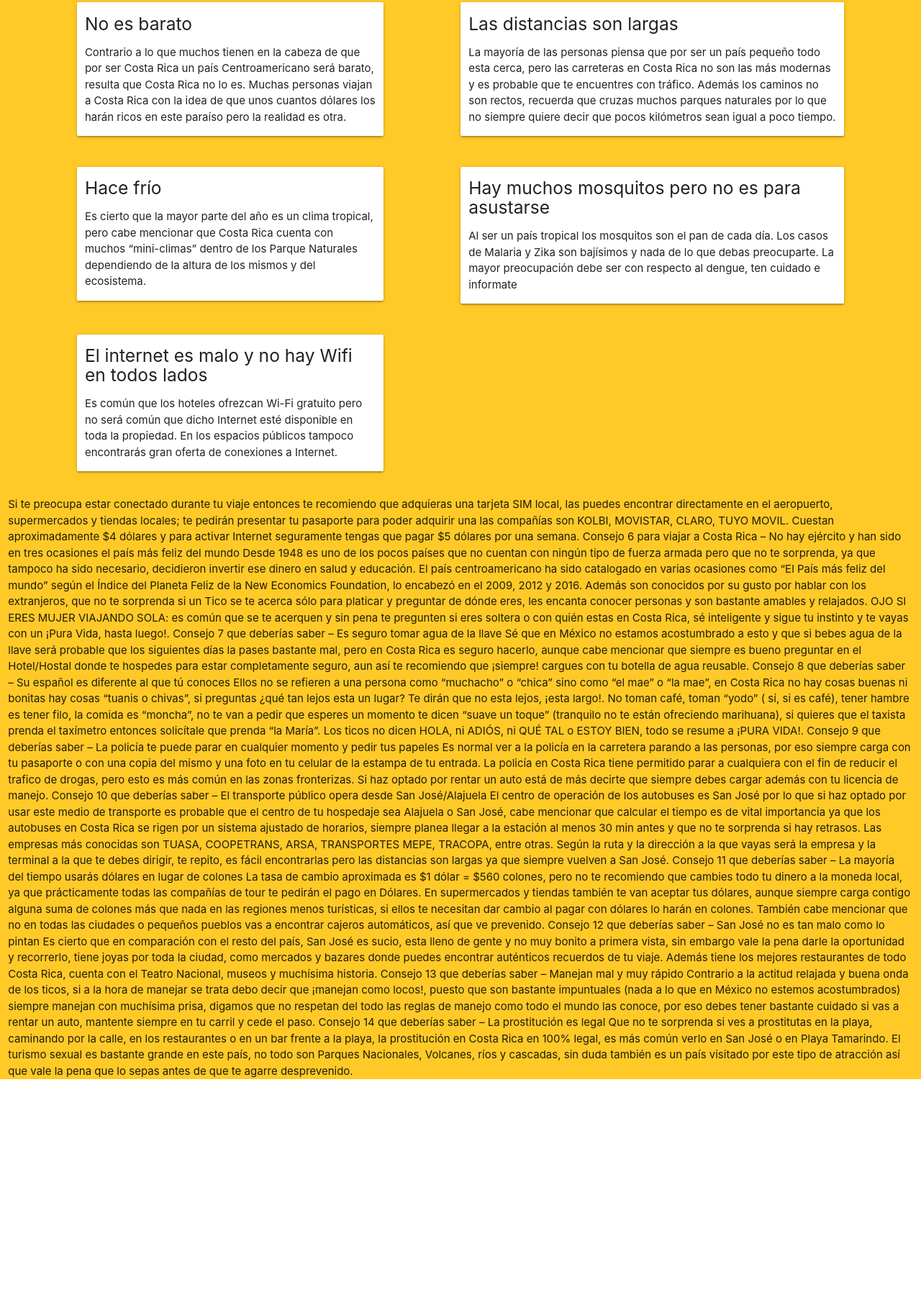
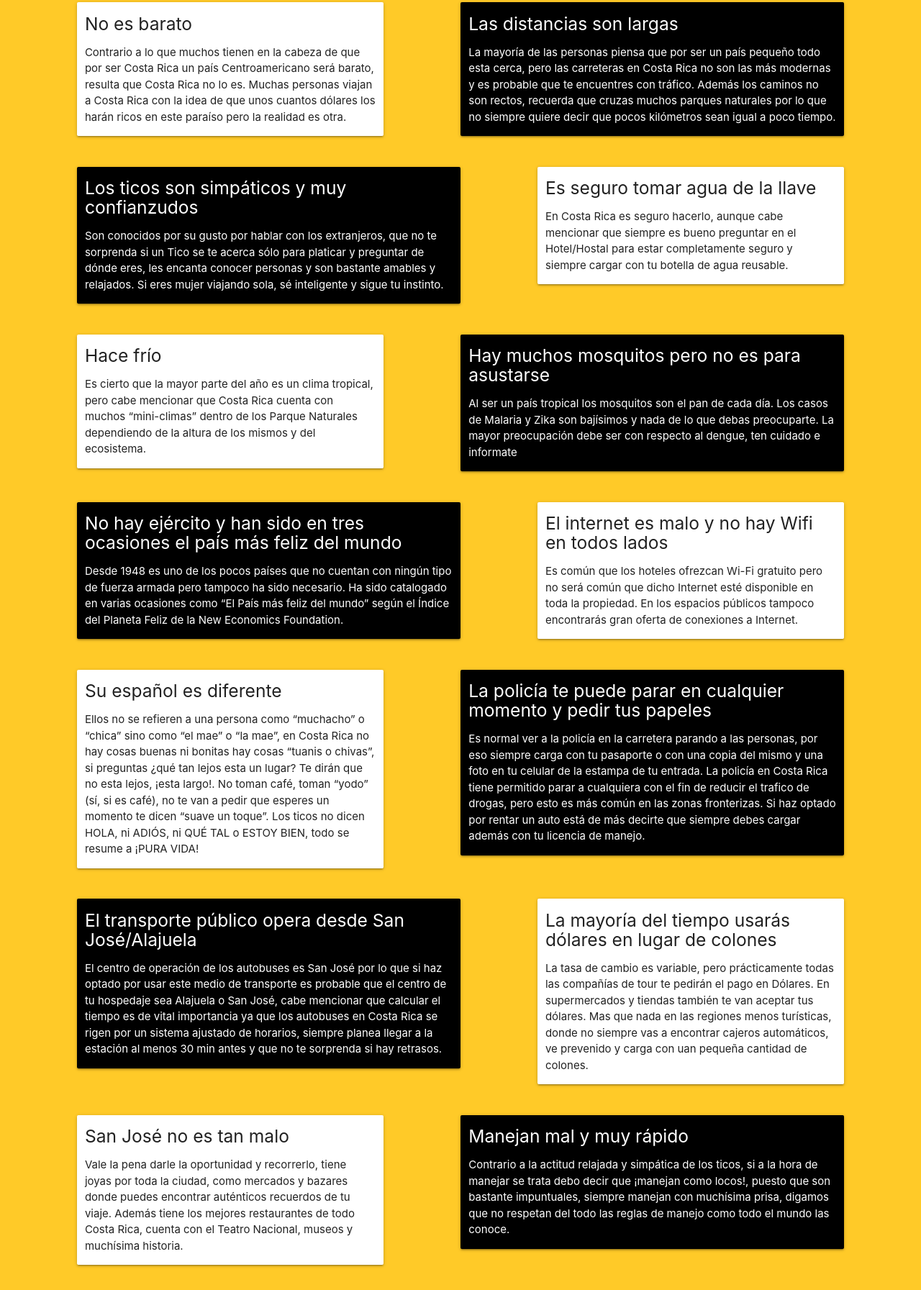
Before and after one commit to njimenezm/NextUMod3Karina, a plain HTML site: page Blog_Turismo_Materialize/recomendaciones.html in a window 1280 px wide. Shown: the part 584-2377 px from the top of the page at 72% size. Before the commit the page ends 2084 px from the top, so only its background shows below. Drawn offline with Linux system fonts and the light colour scheme.

Commit message:
recomendaciones lista

```diff
--- a/Blog_Turismo_Materialize/recomendaciones.html
+++ b/Blog_Turismo_Materialize/recomendaciones.html
@@ -53,9 +53,19 @@
     			  <h5>No es barato</h5>
     			  <p>Contrario a lo que muchos tienen en la cabeza de que por ser Costa Rica un país Centroamericano será barato, resulta que Costa Rica no lo es. Muchas personas viajan a Costa Rica con la idea de que unos cuantos dólares los harán ricos en este paraíso pero la realidad es otra.</p>
     		  </div>
-    		  <div class="card white section centered col l5 offset-l1">
+    		  <div class="card black white-text  section centered col l5 offset-l1">
     		    <h5>Las distancias son largas</h5>
     		    <p>La mayoría de las personas piensa que por ser un país pequeño todo esta cerca, pero las carreteras en Costa Rica no son las más modernas y es probable que te encuentres con tráfico. Además los caminos no son rectos, recuerda que cruzas muchos parques naturales por lo que no siempre quiere decir que pocos kilómetros sean igual a poco tiempo.</p>
+          </div>
+        </div>
+        <div class="row">
+          <div class="card black white-text section centered col l5 offset-l1">
+            <h5>Los ticos son simpáticos y muy confianzudos</h5>
+            <p>Son conocidos por su gusto por hablar con los extranjeros, que no te sorprenda si un Tico se te acerca sólo para platicar y preguntar de dónde eres, les encanta conocer personas y son bastante amables y relajados. Si eres mujer viajando sola, sé inteligente y sigue tu instinto.</p>
+          </div>
+          <div class="card white section centered col l4 offset-l1">
+            <h5>Es seguro tomar agua de la llave</h5>
+            <p>En Costa Rica es seguro hacerlo, aunque cabe mencionar que siempre es bueno preguntar en el Hotel/Hostal para estar completamente seguro y siempre cargar con tu botella de agua reusable.</p>
           </div>
         </div>
         <div class="row">
@@ -63,76 +73,53 @@
     		    <h5>Hace frío</h5>
     		    <p>Es cierto que la mayor parte del año es un clima tropical, pero cabe mencionar que Costa Rica cuenta con muchos “mini-climas” dentro de los Parque Naturales dependiendo de la altura de los mismos y del ecosistema.</p>
           </div>
-          <div class="card white section centered col l5 offset-l1">
+          <div class="card black white-text section centered col l5 offset-l1">
     		    <h5>Hay muchos mosquitos pero no es para asustarse</h5>
     		    <p>Al ser un país tropical los mosquitos son el pan de cada día. Los casos de Malaria y Zika son bajísimos y nada de lo que debas preocuparte. La mayor preocupación debe ser con respecto al dengue, ten cuidado e informate</p>
           </div>
         </div>
         <div class="row">
+          <div class="card black white-text section centered col l5 offset-l1">
+            <h5>No hay ejército y han sido en tres ocasiones el país más feliz del mundo</h5>
+            <p>Desde 1948 es uno de los pocos países que no cuentan con ningún tipo de fuerza armada pero tampoco ha sido necesario. Ha sido catalogado en varias ocasiones como “El País más feliz del mundo” según el Índice del Planeta Feliz de la New Economics Foundation.
+          </div>
           <div class="card white section centered col l4 offset-l1">
             <h5>El internet es malo y no hay Wifi en todos lados</h5>
             <p>Es común que los hoteles ofrezcan Wi-Fi gratuito pero no será común que dicho Internet esté disponible en toda la propiedad. En los espacios públicos tampoco encontrarás gran oferta de conexiones a Internet.</p>
           </div>
         </div>
-
-
-
-    Si te preocupa estar conectado durante tu viaje entonces te recomiendo que adquieras una tarjeta SIM local, las puedes encontrar directamente en el aeropuerto, supermercados y tiendas locales; te pedirán presentar tu pasaporte para poder adquirir una las compañías son KOLBI, MOVISTAR, CLARO, TUYO MOVIL.
-
-    Cuestan aproximadamente $4 dólares y para activar Internet seguramente tengas que pagar $5 dólares por una semana.
-
-    Consejo 6 para viajar a Costa Rica – No hay ejército y han sido en tres ocasiones el país más feliz del mundo
-    Desde 1948 es uno de los pocos países que no cuentan con ningún tipo de fuerza armada pero que no te sorprenda, ya que tampoco ha sido necesario, decidieron invertir ese dinero en salud y educación.
-
-    El país centroamericano ha sido catalogado en varias ocasiones como “El País más feliz del mundo” según el Índice del Planeta Feliz de la New Economics Foundation, lo encabezó en el 2009, 2012 y 2016.
-
-    Además son conocidos por su gusto por hablar con los extranjeros, que no te sorprenda si un Tico se te acerca sólo para platicar y preguntar de dónde eres, les encanta conocer personas y son bastante amables y relajados.
-
-    OJO SI ERES MUJER VIAJANDO SOLA: es común que se te acerquen y sin pena te pregunten si eres soltera o con quién estas en Costa Rica, sé inteligente y sigue tu instinto y te vayas con un ¡Pura Vida, hasta luego!.
-
-    Consejo 7 que deberías saber – Es seguro tomar agua de la llave
-    Sé que en México no estamos acostumbrado a esto y que si bebes agua de la llave será probable que los siguientes días la pases bastante mal, pero en Costa Rica es seguro hacerlo, aunque cabe mencionar que siempre es bueno preguntar en el Hotel/Hostal donde te hospedes para estar completamente seguro, aun así te recomiendo que ¡siempre! cargues con tu botella de agua reusable.
-    Consejo 8 que deberías saber – Su español es diferente al que tú conoces
-    Ellos no se refieren a una persona como “muchacho” o “chica” sino como “el mae” o “la mae”, en Costa Rica no hay cosas buenas ni bonitas hay cosas “tuanis o chivas”, si preguntas ¿qué tan lejos esta un lugar? Te dirán que no esta lejos, ¡esta largo!.
-
-    No toman café, toman “yodo” ( sí, si es café), tener hambre es tener filo, la comida es “moncha”, no te van a pedir que esperes un momento te dicen “suave un toque” (tranquilo no te están ofreciendo marihuana), si quieres que el taxista prenda el taxímetro entonces solicítale que prenda “la María”.
-
-    Los ticos no dicen HOLA, ni ADIÓS, ni QUÉ TAL o ESTOY BIEN, todo se resume a ¡PURA VIDA!.
-
-    Consejo 9 que deberías saber – La policía te puede parar en cualquier momento y pedir tus papeles
-    Es normal ver a la policía en la carretera parando a las personas, por eso siempre carga con tu pasaporte o con una copia del mismo y una foto en tu celular de la estampa de tu entrada. La policía en Costa Rica tiene permitido parar a cualquiera con el fin de reducir el trafico de drogas, pero esto es más común en las zonas fronterizas.
-
-    Si haz optado por rentar un auto está de más decirte que siempre debes cargar además con tu licencia de manejo.
-
-    Consejo 10 que deberías saber – El transporte público opera desde San José/Alajuela
-    El centro de operación de los autobuses es San José por lo que si haz optado por usar este medio de transporte es probable que el centro de tu hospedaje sea Alajuela o San José, cabe mencionar que calcular el tiempo es de vital importancia ya que los autobuses en Costa Rica se rigen por un sistema ajustado de horarios, siempre planea llegar a la estación al menos 30 min antes y que no te sorprenda si hay retrasos.
-
-    Las empresas más conocidas son TUASA, COOPETRANS, ARSA, TRANSPORTES MEPE, TRACOPA, entre otras.
-
-    Según la ruta y la dirección a la que vayas será la empresa y la terminal a la que te debes dirigir, te repito, es fácil encontrarlas pero las distancias son largas ya que siempre vuelven a San José.
-
-    Consejo 11 que deberías saber – La mayoría del tiempo usarás dólares en lugar de colones
-    La tasa de cambio aproximada es $1 dólar = $560 colones, pero no te recomiendo que cambies todo tu dinero a la moneda local, ya que prácticamente todas las compañías de tour te pedirán el pago en Dólares.
-
-    En supermercados y tiendas también te van aceptar tus dólares, aunque siempre carga contigo alguna suma de colones más que nada en las regiones menos turísticas, si ellos te necesitan dar cambio al pagar con dólares lo harán en colones.
-
-    También cabe mencionar que no en todas las ciudades o pequeños pueblos vas a encontrar cajeros automáticos, así que ve prevenido.
-
-    Consejo 12 que deberías saber – San José no es tan malo como lo pintan
-    Es cierto que en comparación con el resto del país, San José es sucio, esta lleno de gente y no muy bonito a primera vista, sin embargo vale la pena darle la oportunidad y recorrerlo, tiene joyas por toda la ciudad, como mercados y bazares donde puedes encontrar auténticos recuerdos de tu viaje. Además tiene los mejores restaurantes de todo Costa Rica, cuenta con el Teatro Nacional, museos y muchísima historia.
-    Consejo 13 que deberías saber – Manejan mal y muy rápido
-    Contrario a la actitud relajada y buena onda de los ticos, si a la hora de manejar se trata debo decir que ¡manejan como locos!, puesto que son bastante impuntuales (nada a lo que en México no estemos acostumbrados) siempre manejan con muchísima prisa, digamos que no respetan del todo las reglas de manejo como todo el mundo las conoce, por eso debes tener bastante cuidado si vas a rentar un auto, mantente siempre en tu carril y cede el paso.
-
-    Consejo 14 que deberías saber – La prostitución es legal
-    Que no te sorprenda si ves a prostitutas en la playa, caminando por la calle, en los restaurantes o en un bar frente a la playa, la prostitución en Costa Rica en 100% legal, es más común verlo en San José o en Playa Tamarindo.
-
-    El turismo sexual es bastante grande en este país, no todo son Parques Nacionales, Volcanes, ríos y cascadas, sin duda también es un país visitado por este tipo de atracción así que vale la pena que lo sepas antes de que te agarre desprevenido.
+        <div class="row">
+          <div class="card white section centered col l4 offset-l1">
+            <h5>Su español es diferente</h5>
+            <p>Ellos no se refieren a una persona como “muchacho” o “chica” sino como “el mae” o “la mae”, en Costa Rica no hay cosas buenas ni bonitas hay cosas “tuanis o chivas”, si preguntas ¿qué tan lejos esta un lugar? Te dirán que no esta lejos, ¡esta largo!. No toman café, toman “yodo” (sí, si es café), no te van a pedir que esperes un momento te dicen “suave un toque”. Los ticos no dicen HOLA, ni ADIÓS, ni QUÉ TAL o ESTOY BIEN, todo se resume a ¡PURA VIDA!</p>
+          </div>
+          <div class="card black white-text section centered col l5 offset-l1">
+            <h5>La policía te puede parar en cualquier momento y pedir tus papeles</h5>
+            <p>Es normal ver a la policía en la carretera parando a las personas, por eso siempre carga con tu pasaporte o con una copia del mismo y una foto en tu celular de la estampa de tu entrada. La policía en Costa Rica tiene permitido parar a cualquiera con el fin de reducir el trafico de drogas, pero esto es más común en las zonas fronterizas. Si haz optado por rentar un auto está de más decirte que siempre debes cargar además con tu licencia de manejo.</p>
+          </div>
         </div>
+        <div class="row">
+          <div class="card black white-text section centered col l5 offset-l1">
+            <h5>El transporte público opera desde San José/Alajuela</h5>
+            <p>El centro de operación de los autobuses es San José por lo que si haz optado por usar este medio de transporte es probable que el centro de tu hospedaje sea Alajuela o San José, cabe mencionar que calcular el tiempo es de vital importancia ya que los autobuses en Costa Rica se rigen por un sistema ajustado de horarios, siempre planea llegar a la estación al menos 30 min antes y que no te sorprenda si hay retrasos.</p>
+          </div>
+          <div class="card white section centered col l4 offset-l1">
+            <h5>La mayoría del tiempo usarás dólares en lugar de colones</h5>
+            <p>La tasa de cambio es variable, pero prácticamente todas las compañías de tour te pedirán el pago en Dólares. En supermercados y tiendas también te van aceptar tus dólares. Mas que nada en las regiones menos turísticas, donde no siempre vas a encontrar cajeros automáticos, ve prevenido y carga con uan pequeña cantidad de colones.</p>
+          </div>
         </div>
-
-
-
-      </article>
+        <div class="row">
+          <div class="card white section centered col l4 offset-l1">
+            <h5>San José no es tan malo</h5>
+            <p>Vale la pena darle la oportunidad y recorrerlo, tiene joyas por toda la ciudad, como mercados y bazares donde puedes encontrar auténticos recuerdos de tu viaje. Además tiene los mejores restaurantes de todo Costa Rica, cuenta con el Teatro Nacional, museos y muchísima historia.</p>
+          </div>
+          <div class="card black white-text section centered col l5 offset-l1">
+            <h5>Manejan mal y muy rápido</h5>
+            <p>Contrario a la actitud relajada y simpática de los ticos, si a la hora de manejar se trata debo decir que ¡manejan como locos!, puesto que son bastante impuntuales,  siempre manejan con muchísima prisa, digamos que no respetan del todo las reglas de manejo como todo el mundo las conoce.</p>
+          </div>
+        </div>
+      </div>
+    </article>
     </section>
   </body>
 </html>
```
